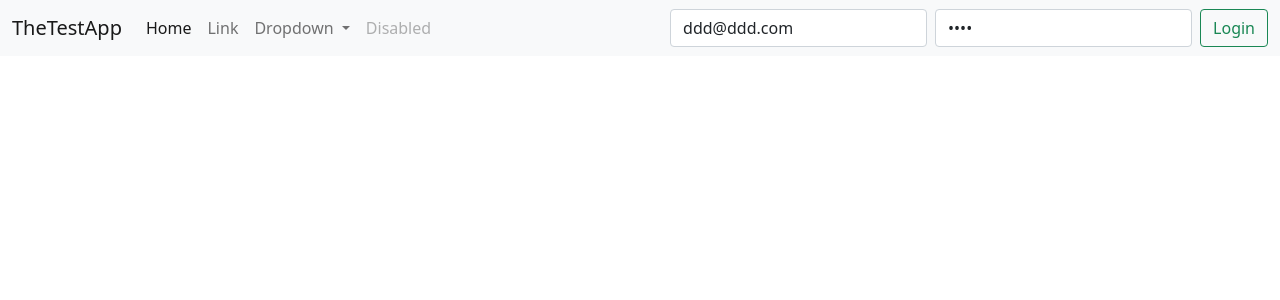
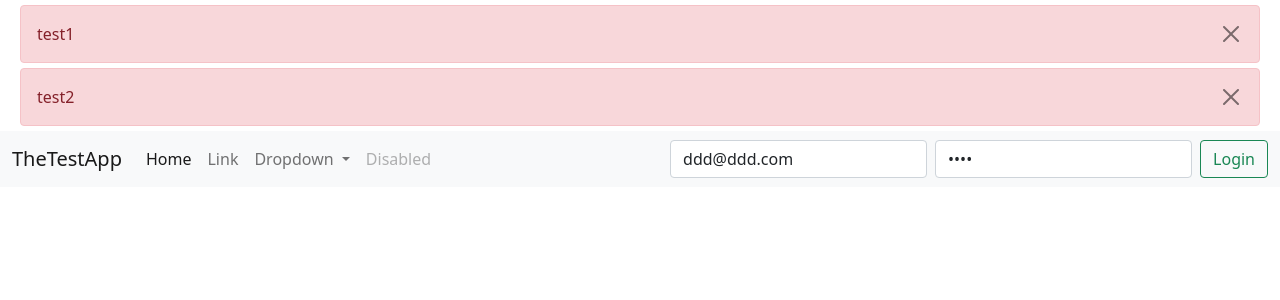
Before and after one commit to ecerulm/vue-express-session-cookie, a Vue app in the folder frontend-vue/: page / in a window 1280 px wide. Shown: the top 300 px of the page. Built offline with nearby package versions, Linux system fonts and the light colour scheme.

Commit message:
vue-frontend: flashes

```diff
--- a/frontend-vue/src/apiclient.js
+++ b/frontend-vue/src/apiclient.js
@@ -1,10 +1,12 @@
 import axios from 'axios';
 
-export function login(email,password) {
+export function login(email,password, err) {
+    console.log(`email: ${email} password: ${password}`)
     axios.post('/api/login', {username:email, password})
     .then((response) => {
         console.log(response);
     }, (error) => {
-        console.log(error);
+        console.log(error)
+        err(error)
     });
 }
--- a/frontend-vue/src/components/LoginNavItem.vue
+++ b/frontend-vue/src/components/LoginNavItem.vue
@@ -1,18 +1,23 @@
 <script setup>
 import { v4 as uuidv4 } from 'uuid';
-import { ref, onMounted } from 'vue';
+import { ref, inject, onMounted } from 'vue';
 import { login } from '@/apiclient.js'
 const myid = uuidv4();
 
 const email = ref("ddd@ddd.com");
 const password = ref("dddd");
+const flashes = inject('flashes')
 
 
+function errHandler(error) {
+    console.log("errHandler")
+    flashes.push("Login incorrect"+error);
+}
 
 </script>
 
 <template>
-    <form class="d-flex" @submit.prevent="login(this.email.value, this.password.value)">
+    <form class="d-flex" @submit.prevent="login(this.email, this.password, this.errHandler)">
         <input class="form-control me-2" type="email" v-model="email" placeholder="enter your email">
         <input class="form-control me-2" type="password" v-model="password" placeholder="enter your password">
         <button class="btn btn-outline-success" type="submit">Login</button>
--- a/frontend-vue/src/components/NavBar.vue
+++ b/frontend-vue/src/components/NavBar.vue
@@ -1,11 +1,35 @@
 <script setup>
+import { inject }  from 'vue';
 import LoginNavItem from './LoginNavItem.vue';
 const props = defineProps({
   title: String
 })
+
+const flashes = inject('flashes')
+
+function removeFlash(flashMessage) {
+  console.log('removeFlash', flashMessage)
+  var index = flashes.indexOf(flashMessage);
+  if (index !== -1) {
+    flashes.splice(index, 1);
+  }
+}
+
+
 </script>
 
 <template>
+
+<TransitionGroup name="list" tag="div">
+  <div v-for="flash in flashes" :key="flash"  class="alert alert-danger" role="alert" style="margin: 5px 20px 5px 20px;">
+    {{ flash }}
+    <button type="button" class="btn-close float-end" @click="removeFlash(flash)" aria-label="Close"></button>
+  </div>
+
+
+
+</TransitionGroup>
+
 <nav class="navbar navbar-expand-lg navbar-light bg-light">
   <div class="container-fluid">
     <a class="navbar-brand" href="#">{{ title }}</a>
@@ -45,3 +69,15 @@ const props = defineProps({
   </div>
 </nav>
 </template>
+
+<style scoped>
+.list-enter-active,
+.list-leave-active {
+  transition: all 0.5s ease;
+}
+.list-enter-from,
+.list-leave-to {
+  opacity: 0;
+  transform: translateX(30px);
+}
+</style>
--- a/frontend-vue/src/main.js
+++ b/frontend-vue/src/main.js
@@ -1,10 +1,12 @@
-import { createApp } from "vue";
+import { createApp, reactive } from "vue";
 import App from "./App.vue";
 import router from "./router";
 import "bootstrap/dist/css/bootstrap.min.css"
 import "bootstrap"
 
 const app = createApp(App);
+const flashes = reactive(['test1', 'test2'])
+app.provide('flashes', flashes)
 
 app.use(router);
 
--- a/frontend-vue/vite.config.js
+++ b/frontend-vue/vite.config.js
@@ -11,4 +11,12 @@ export default defineConfig({
       "@": fileURLToPath(new URL("./src", import.meta.url)),
     },
   },
+  server: {
+    proxy: {
+      '/api': {
+        target: 'http://localhost:6000/',
+        changeOrigin: true,
+      }
+    }
+  }
 });
```
